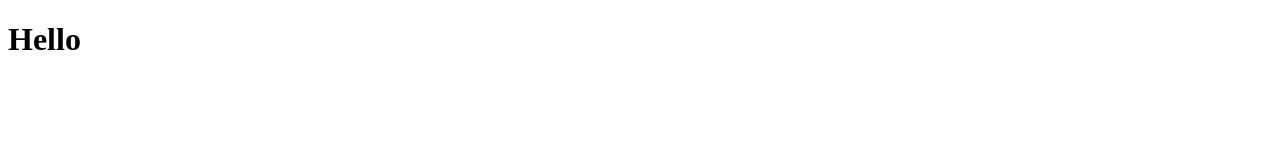
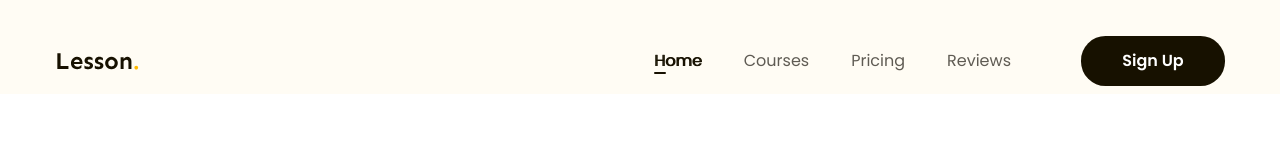
Before and after one commit to thangdcdz/proj1, a plain HTML site: page index.html in a window 1280 px wide. Shown: the top 160 px of the page. Drawn offline with Linux system fonts and the light colour scheme.

Commit message:
Làm phần Header

```diff
--- /dev/null
+++ b/assets/css/reset.css
@@ -0,0 +1,129 @@
+/* http://meyerweb.com/eric/tools/css/reset/
+   v2.0 | 20110126
+   License: none (public domain)
+*/
+
+html,
+body,
+div,
+span,
+applet,
+object,
+iframe,
+h1,
+h2,
+h3,
+h4,
+h5,
+h6,
+p,
+blockquote,
+pre,
+a,
+abbr,
+acronym,
+address,
+big,
+cite,
+code,
+del,
+dfn,
+em,
+img,
+ins,
+kbd,
+q,
+s,
+samp,
+small,
+strike,
+strong,
+sub,
+sup,
+tt,
+var,
+b,
+u,
+i,
+center,
+dl,
+dt,
+dd,
+ol,
+ul,
+li,
+fieldset,
+form,
+label,
+legend,
+table,
+caption,
+tbody,
+tfoot,
+thead,
+tr,
+th,
+td,
+article,
+aside,
+canvas,
+details,
+embed,
+figure,
+figcaption,
+footer,
+header,
+hgroup,
+menu,
+nav,
+output,
+ruby,
+section,
+summary,
+time,
+mark,
+audio,
+video {
+  margin: 0;
+  padding: 0;
+  border: 0;
+  font-size: 100%;
+  font: inherit;
+  vertical-align: baseline;
+}
+/* HTML5 display-role reset for older browsers */
+article,
+aside,
+details,
+figcaption,
+figure,
+footer,
+header,
+hgroup,
+menu,
+nav,
+section {
+  display: block;
+}
+body {
+  line-height: 1;
+}
+ol,
+ul {
+  list-style: none;
+}
+blockquote,
+q {
+  quotes: none;
+}
+blockquote:before,
+blockquote:after,
+q:before,
+q:after {
+  content: "";
+  content: none;
+}
+table {
+  border-collapse: collapse;
+  border-spacing: 0;
+}
--- /dev/null
+++ b/assets/css/style.css
@@ -0,0 +1,89 @@
+* {
+  box-sizing: border-box;
+}
+
+html {
+  font-size: 62.5%;
+}
+
+body {
+  font-size: 1.6rem;
+  font-family: "Poppins", serif;
+}
+/* ================================= */
+a {
+  text-decoration: none;
+}
+
+.btn {
+  display: inline-block;
+  min-width: 118px;
+  padding: 0 16px;
+  line-height: 50px;
+  color: #fff;
+  text-align: center;
+  font-size: 1.6rem;
+  font-weight: 600;
+  border-radius: 24.5px;
+  background: #171100;
+}
+.main-content {
+  width: 1170px;
+  max-width: calc(100% - 48px);
+  margin-left: auto;
+  margin-right: auto;
+}
+/* ================================== */
+
+.header {
+  background: #fffcf4;
+}
+.header.fixed {
+  position: sticky;
+  top: -28px;
+}
+.header .body {
+  display: flex;
+  align-items: center;
+  padding: 36px 0 8px;
+}
+
+.nav {
+  margin-left: auto;
+}
+.nav ul {
+  display: flex;
+}
+
+.nav a {
+  position: relative;
+  color: #5f5b53;
+  font-size: 1.6rem;
+  padding: 8px 21px;
+}
+.nav li.active a,
+.nav a:hover {
+  color: #171100;
+  /* font-weight: 600; */
+  text-shadow: 1px 0 0 currentColor;
+}
+
+.nav li.active a::after {
+  position: absolute;
+  left: 21px;
+  bottom: 6px;
+  display: block;
+  content: "";
+  width: 12px;
+  height: 2px;
+  border-radius: 1px;
+  background: #171100;
+}
+
+.header .btn-sign-up {
+  min-width: 144px;
+}
+
+.header .action {
+    margin-left: 49px;
+}
--- a/index.html
+++ b/index.html
@@ -3,9 +3,36 @@
   <head>
     <meta charset="UTF-8" />
     <meta name="viewport" content="width=device-width, initial-scale=1.0" />
+    <link rel="stylesheet" href="./assets/css/reset.css" />
+    <link rel="preconnect" href="https://fonts.googleapis.com" />
+    <link rel="preconnect" href="https://fonts.gstatic.com" crossorigin />
+    <link
+      href="https://fonts.googleapis.com/css2?family=Poppins:ital,wght@0,400;0,500;0,600;0,700;1,400&family=Sen:wght@700&display=swap"
+      rel="stylesheet"
+    />
+    <link rel="stylesheet" href="./assets/css/style.css" />
     <title>Document</title>
   </head>
-  <body>
-    <h1>Hello</h1>
+  <body style="height: 10000px;">
+    <!-- Header -->
+    <header class="header fixed">
+      <div class="main-content">
+        <div class="body">
+          <!-- logo -->
+          <img src="./assets/img/Logo.svg" alt="Lesson" class="logo" />
+          <!-- nav -->
+          <nav class="nav">
+            <ul>
+              <li class="active"><a href="#!">Home</a></li>
+              <li><a href="#!">Courses</a></li>
+              <li><a href="#!">Pricing</a></li>
+              <li><a href="#!">Reviews</a></li>
+            </ul>
+          </nav>
+          <!-- btn action -->
+          <div class="action"><a href="#!" class="btn btn-sign-up">Sign Up</a></div>
+        </div>
+      </div>
+    </header>
   </body>
 </html>
```
Also changed, not shown: assets/img/Logo.svg (added).
